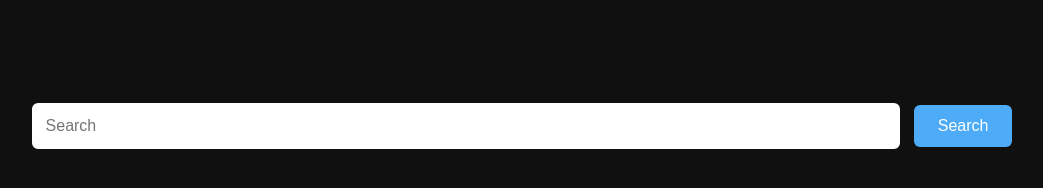
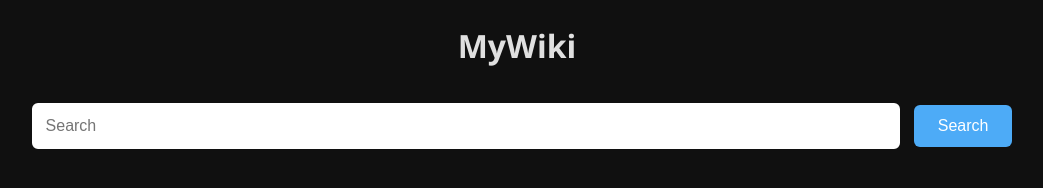
Before and after one commit to ander-discord/MyWiki, a plain HTML site: page index.html in a window 1280 px wide. Shown: the whole page, without its empty margins (123-1166 px from the left). Drawn offline with nearby package versions, Linux system fonts and the light colour scheme.

Commit message:
Update style.css

```diff
--- a/style.css
+++ b/style.css
@@ -3,7 +3,7 @@ body {
     margin: 0;
     padding: 20px;
     background-color: #101010;
-    color: #101010;
+    color: #e0e0e0;
     line-height: 1.6;
     text-align: center;
 }
```
